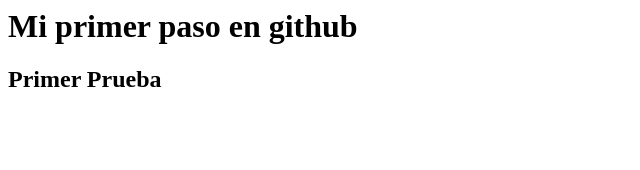
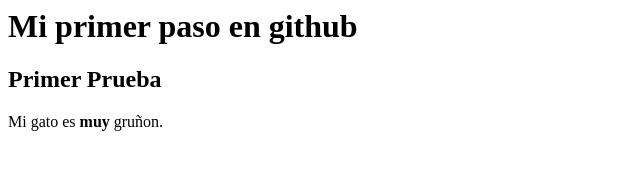
Before and after one commit to minilucho/1FrontEnd, a plain HTML site: page index.html in a window 1280 px wide. Shown: the whole page, without its empty margins (0-640 px from the left). Drawn offline with Linux system fonts and the light colour scheme.

Commit message:
Agregando parrafo y resaltando letra muy

```diff
--- a/index.html
+++ b/index.html
@@ -1,2 +1,3 @@
 <h1> Mi primer paso en github </1>
 <h2> Primer Prueba </h2>
+<p> Mi gato es <strong> muy </strong> gruñon. </p>
```
